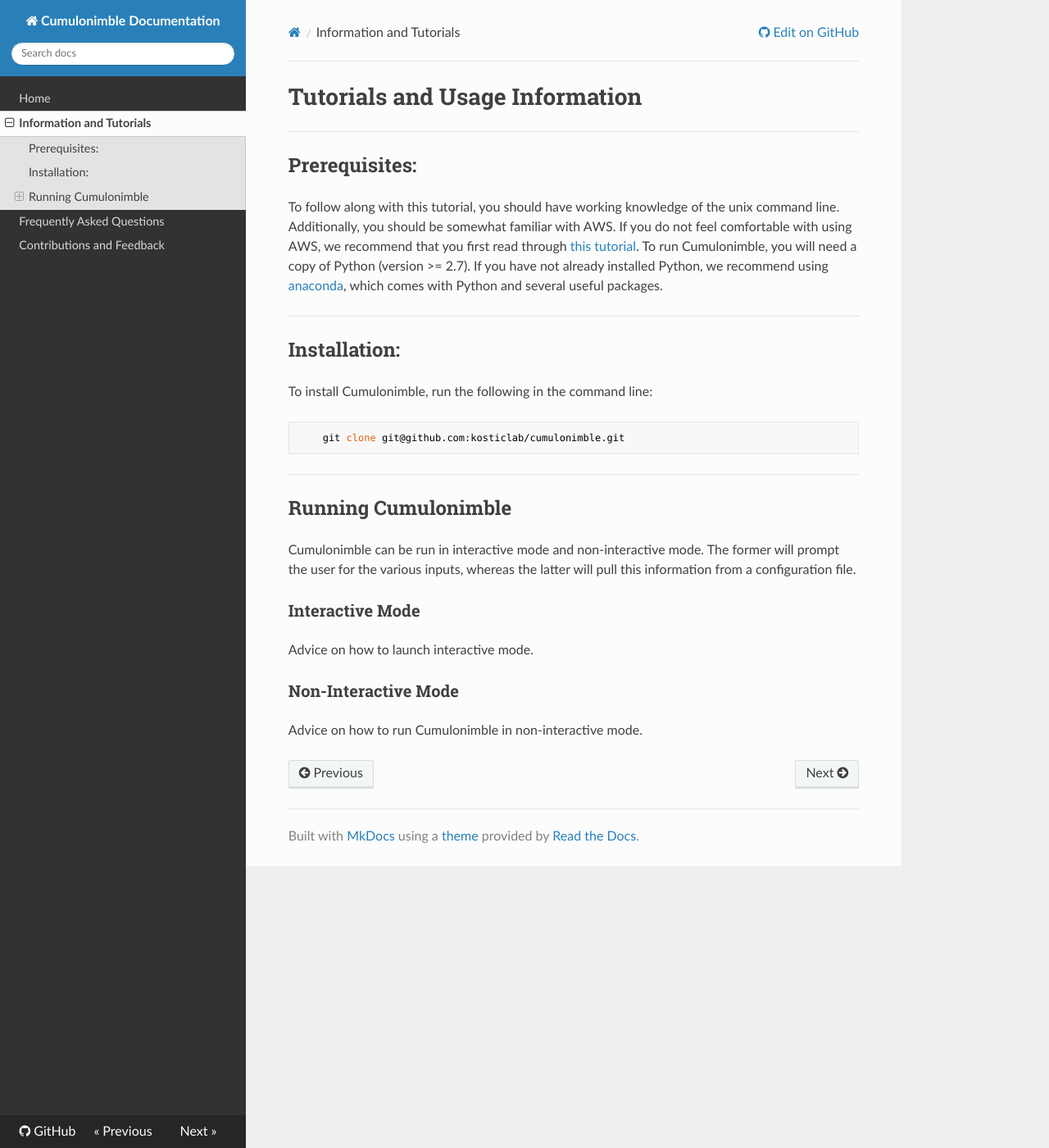
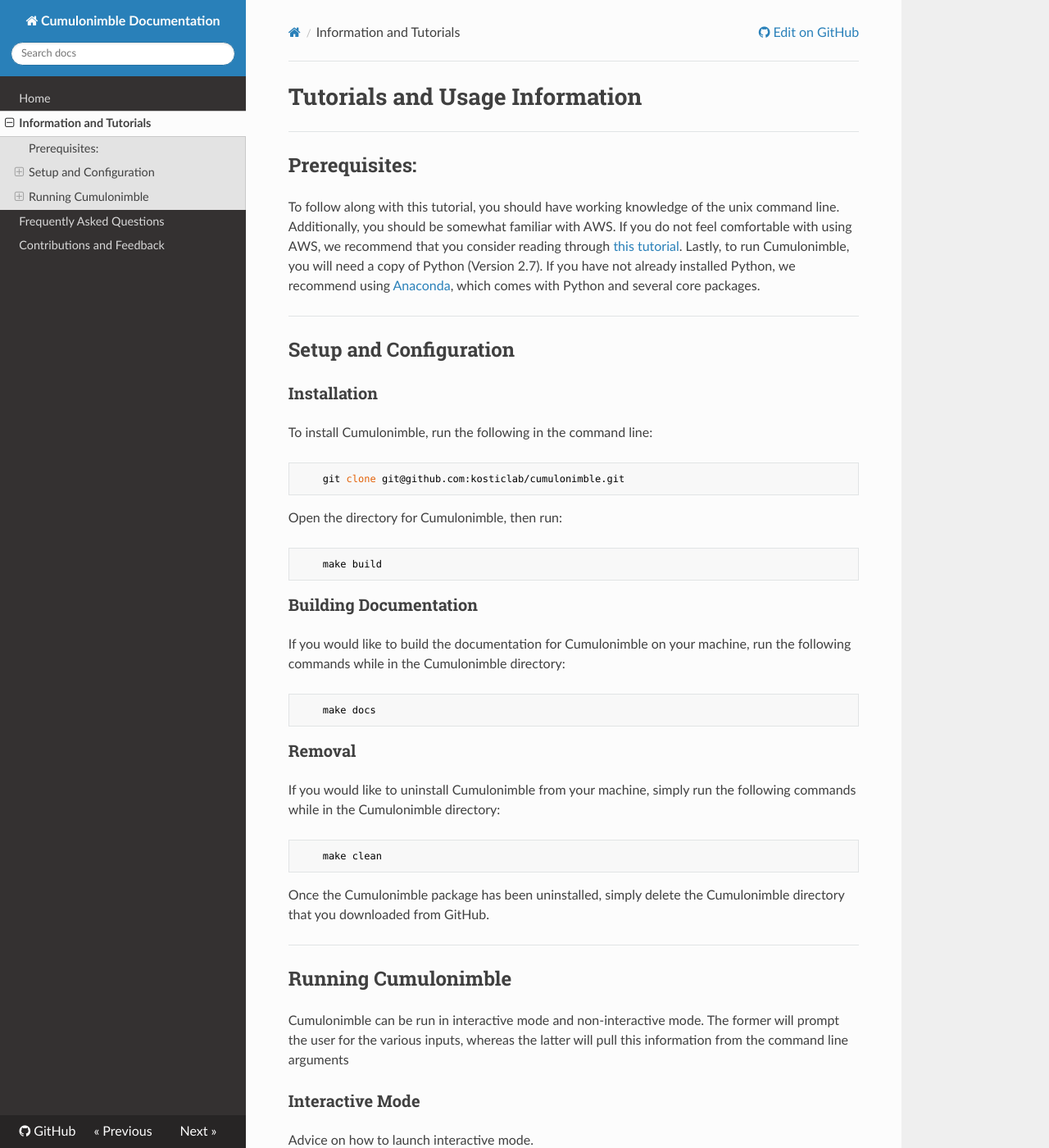
Before and after one commit to kosticlab/aether, an MkDocs documentation site: the page built from documentation/docs/tutorials.md, in a window 1280 px wide and 1400 px high. Shown: the whole window at 82% size. Built offline with MkDocs 1.6.1, drawn with Linux system fonts in a browser that asks for light colours; nearby versions of some CDN libraries; old or Windows-style settings are respelled for this version of MkDocs.

Commit message:
Added instructions for building docs and uninstalling to the readme
Also improved the Makefile, and reorganized the README.md

````diff
--- a/documentation/docs/tutorials.md
+++ b/documentation/docs/tutorials.md
@@ -5,26 +5,49 @@
 ## Prerequisites:
 To follow along with this tutorial, you should have working knowledge of the unix command line.
 Additionally, you should be somewhat familiar with AWS.
-If you do not feel comfortable with using AWS, we recommend that you first read through [this tutorial](http://docs.aws.amazon.com/gettingstarted/latest/awsgsg-intro/gsg-aws-intro.html).
-To run Cumulonimble, you will need a copy of Python (version >= 2.7).
-If you have not already installed Python, we recommend using [anaconda](https://www.continuum.io/downloads), which comes with Python and several useful packages.
+If you do not feel comfortable with using AWS, we recommend that you consider reading through [this tutorial](http://docs.aws.amazon.com/gettingstarted/latest/awsgsg-intro/gsg-aws-intro.html).
+Lastly, to run Cumulonimble, you will need a copy of Python (Version 2.7).
+If you have not already installed Python, we recommend using [Anaconda](https://www.continuum.io/downloads), which comes with Python and several core packages.
 
 ---
 
-## Installation:
+## Setup and Configuration
+
+### Installation
 To install Cumulonimble, run the following in the command line:
 ```sh
     git clone git@github.com:kosticlab/cumulonimble.git
 ```
 
+Open the directory for Cumulonimble, then run:
+```sh
+    make build
+```
+
+### Building Documentation
+If you would like to build the documentation for Cumulonimble on your machine, run the following commands while in the Cumulonimble directory:
+```sh
+    make docs
+```
+
+### Removal
+If you would like to uninstall Cumulonimble from your machine, simply run the following commands while in the Cumulonimble directory:
+```sh
+    make clean
+```
+
+Once the Cumulonimble package has been uninstalled, simply delete the Cumulonimble directory that you downloaded from GitHub.
+
 ---
 
 ## Running Cumulonimble
 Cumulonimble can be run in interactive mode and non-interactive mode.
-The former will prompt the user for the various inputs, whereas the latter will pull this information from a configuration file.
+The former will prompt the user for the various inputs, whereas the latter will pull this information from the command line arguments
 
 ### Interactive Mode
 Advice on how to launch interactive mode.
 
 ### Non-Interactive Mode
 Advice on how to run Cumulonimble in non-interactive mode.
+
+---
````
Also changed, not shown: README.md, 1 other file.
